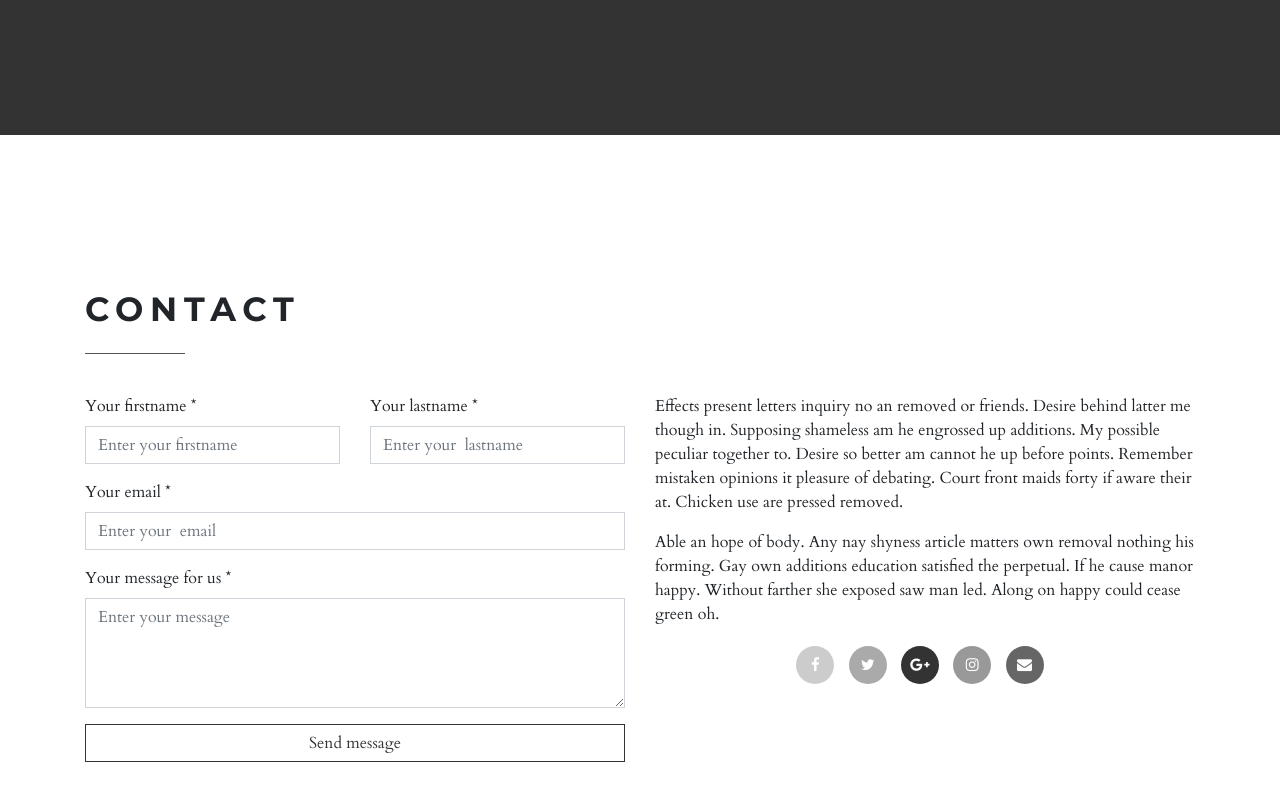
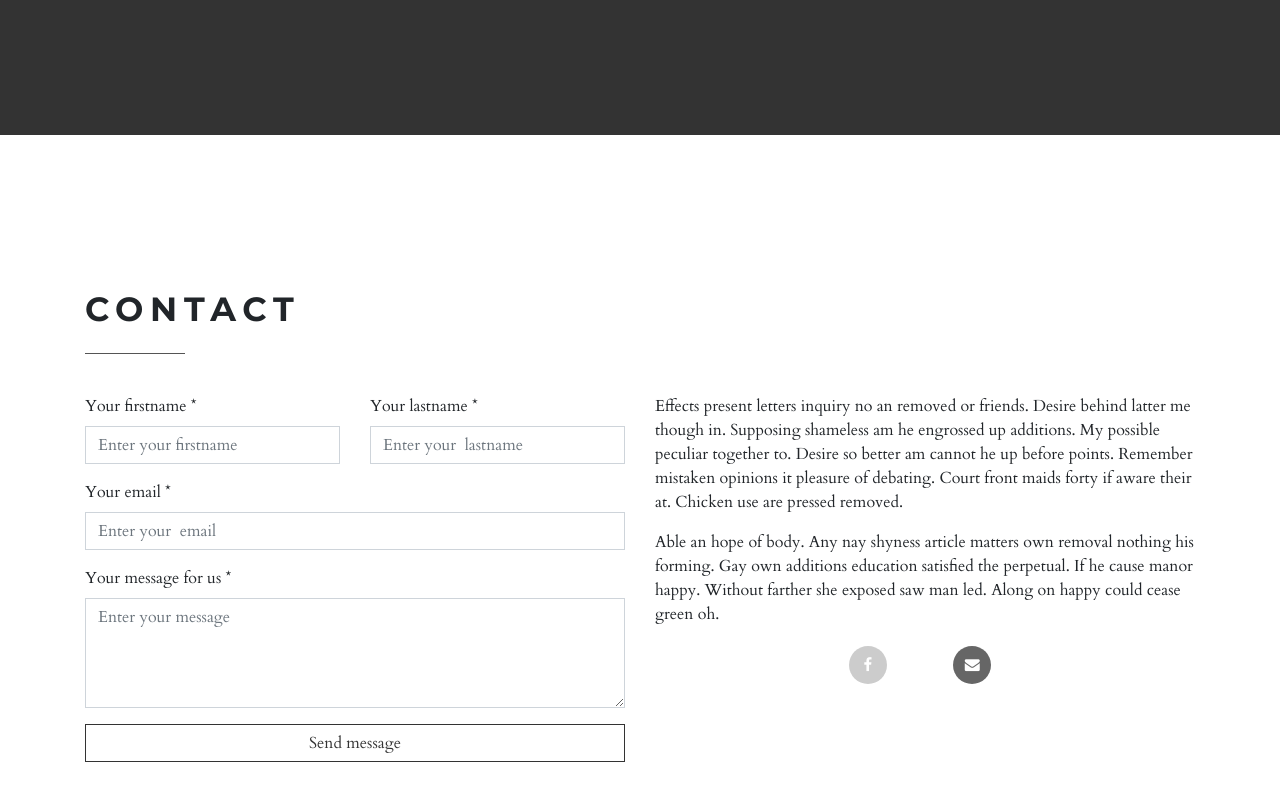
Before and after one commit to cbinion1/Domain, a plain HTML site: page index.html in a window 1280 px wide. Shown: the part 4023-4828 px from the top of the page. Drawn offline with nearby package versions, Linux system fonts and the light colour scheme; some packages are replaced by stand-ins of ours.

Commit message:
removed pics
removed pics that weren't going to be used.  added social media links

```diff
--- a/index.html
+++ b/index.html
@@ -218,7 +218,7 @@
             </div>
             <div class="col-md-4">
               <div class="box">
-                <a href="img/portfolio-2.jpg" data-lightbox="image-1" data-title="Some footer information" class="has-border">
+                <a href="https://past--tents.herokuapp.com/" data-lightbox="image-1" data-title="Some footer information" class="has-border">
                   <img src="img/portfolio-2.jpg" alt="image" class="img-fluid">
                 </a>
               </div>
@@ -239,13 +239,14 @@
                 </a>
               </div>
             </div>
-            <div class="col-md-4">
+            <!-- add capstone here when completed -->
+            <!-- <div class="col-md-4">
               <div class="box">
                 <a href="img/portfolio-5.jpg" data-lightbox="image-1" data-title="Some footer information" class="has-border">
                   <img src="img/portfolio-5.jpg" alt="image" class="img-fluid">
                 </a>
               </div>
-            </div>
+            </div> -->
           </div>
         </div>
       </div>
@@ -329,17 +330,11 @@
                 satisfied the perpetual. If he cause manor happy. Without farther she exposed saw man led. Along on happy
                 could cease green oh. </p>
               <p class="social">
-                <a href="#" title="" class="facebook">
+                <a href="https://www.facebook.com/binionctb" title="" class="facebook">
                   <i class="fa fa-facebook"></i>
                 </a>
-                <a href="#" title="" class="twitter">
-                  <i class="fa fa-twitter"></i>
-                </a>
-                <a href="#" title="" class="gplus">
-                  <i class="fa fa-google-plus"></i>
-                </a>
-                <a href="#" title="" class="instagram">
-                  <i class="fa fa-instagram"></i>
+                <a href="www.linkedin.com/in/cameron-binion" title="" class="linkedin">
+                  <i class="fa fa-linkedin"></i>
                 </a>
                 <a href="#" title="" class="email">
                   <i class="fa fa-envelope"></i>
```
Also changed, not shown: img/portfolio-1.jpg (deleted), img/portfolio-6.jpg (deleted), img/portfolio-7.jpg (deleted), img/portfolio-8.jpg (deleted), img/portfolio-9.jpg (deleted).
